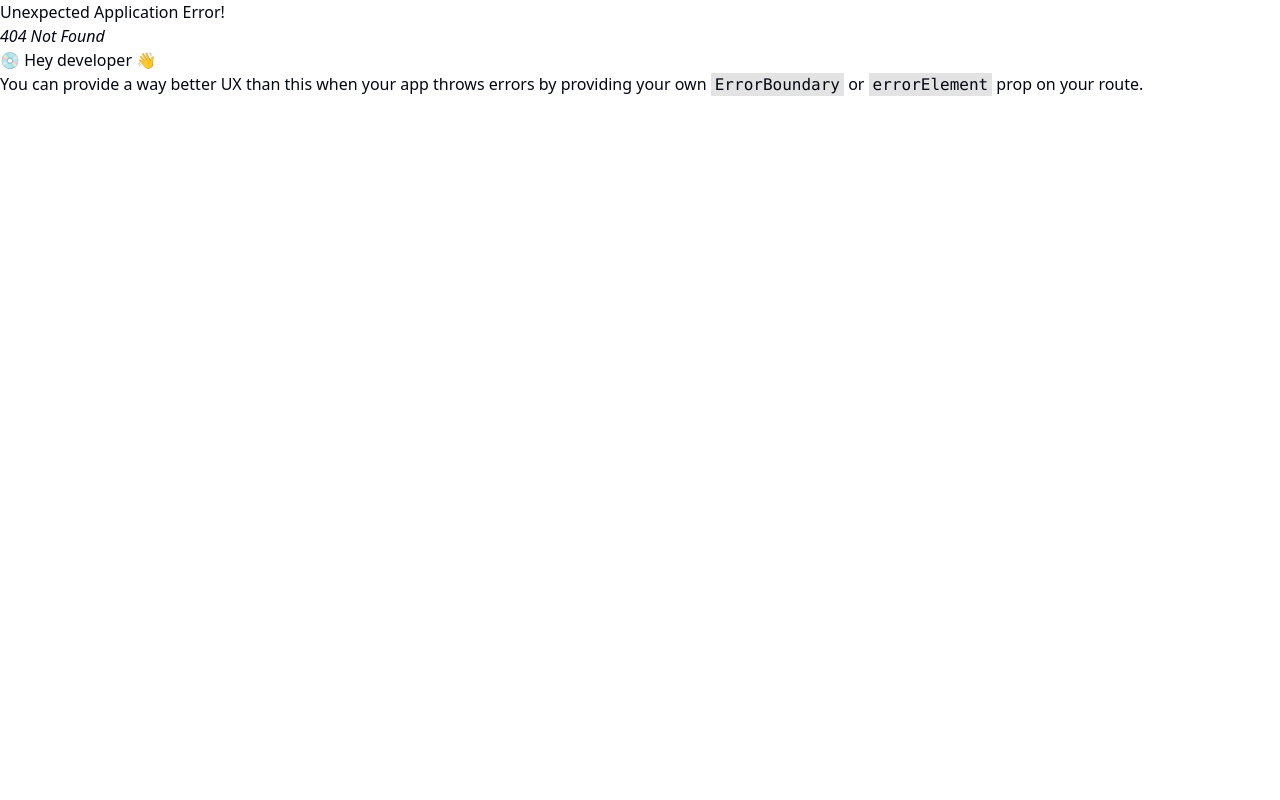
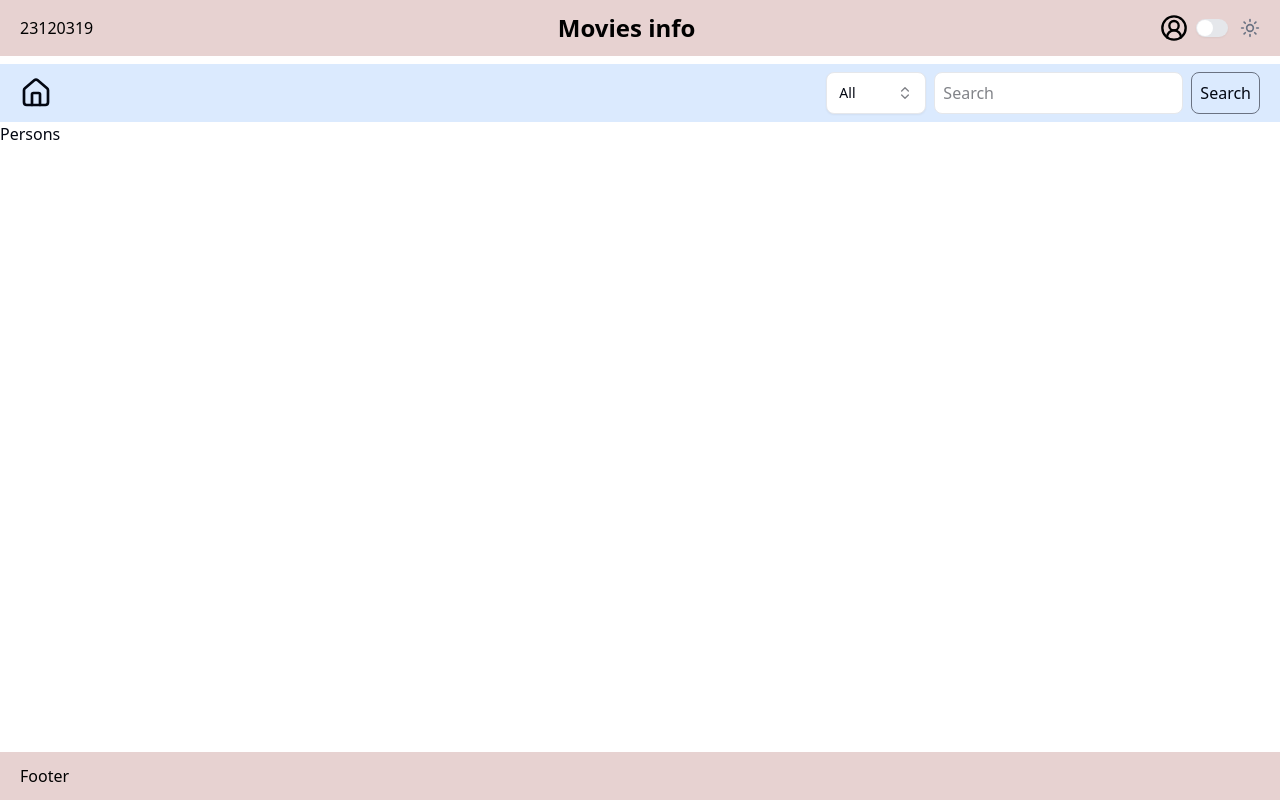
Before and after one commit to tthphat/BTCN02_23120319, a React (Vite) app in the folder btcn02_23120319/: page /persons/1 in a window 1280 px wide. Before the commit this address had no page. Built offline with nearby package versions, Linux system fonts and the light colour scheme.

Commit message:
Xem thong tin chi tiet dien vien, dao dien, bien kich - Tao persons page va cau hinh router

```diff
--- /dev/null
+++ b/btcn02_23120319/src/pages/Persons.jsx
@@ -0,0 +1,11 @@
+
+
+function Persons() {
+    return (
+        <div>
+            <h1>Persons</h1>
+        </div>
+    );
+}
+
+export default Persons;
--- a/btcn02_23120319/src/routes/router.jsx
+++ b/btcn02_23120319/src/routes/router.jsx
@@ -10,6 +10,7 @@ import Profile from "@/components/user/Profile";
 import Favorites from "@/components/user/Favorites";
 import { Navigate } from "react-router-dom";
 import SearchResultsPage from "@/pages/SearchResultsPage.jsx";
+import Persons from "@/pages/Persons";
 
 
 export const router = createBrowserRouter([
@@ -21,6 +22,7 @@ export const router = createBrowserRouter([
             { path: "/", element: <Home /> },
             { path: "/search", element: <SearchResultsPage /> },
             { path: "/movies/:id", element: <MovieDetailPage /> },
+            { path: "persons/:id", element: <Persons /> },
             {
                 path: "/user",
                 element: <User />,
```
